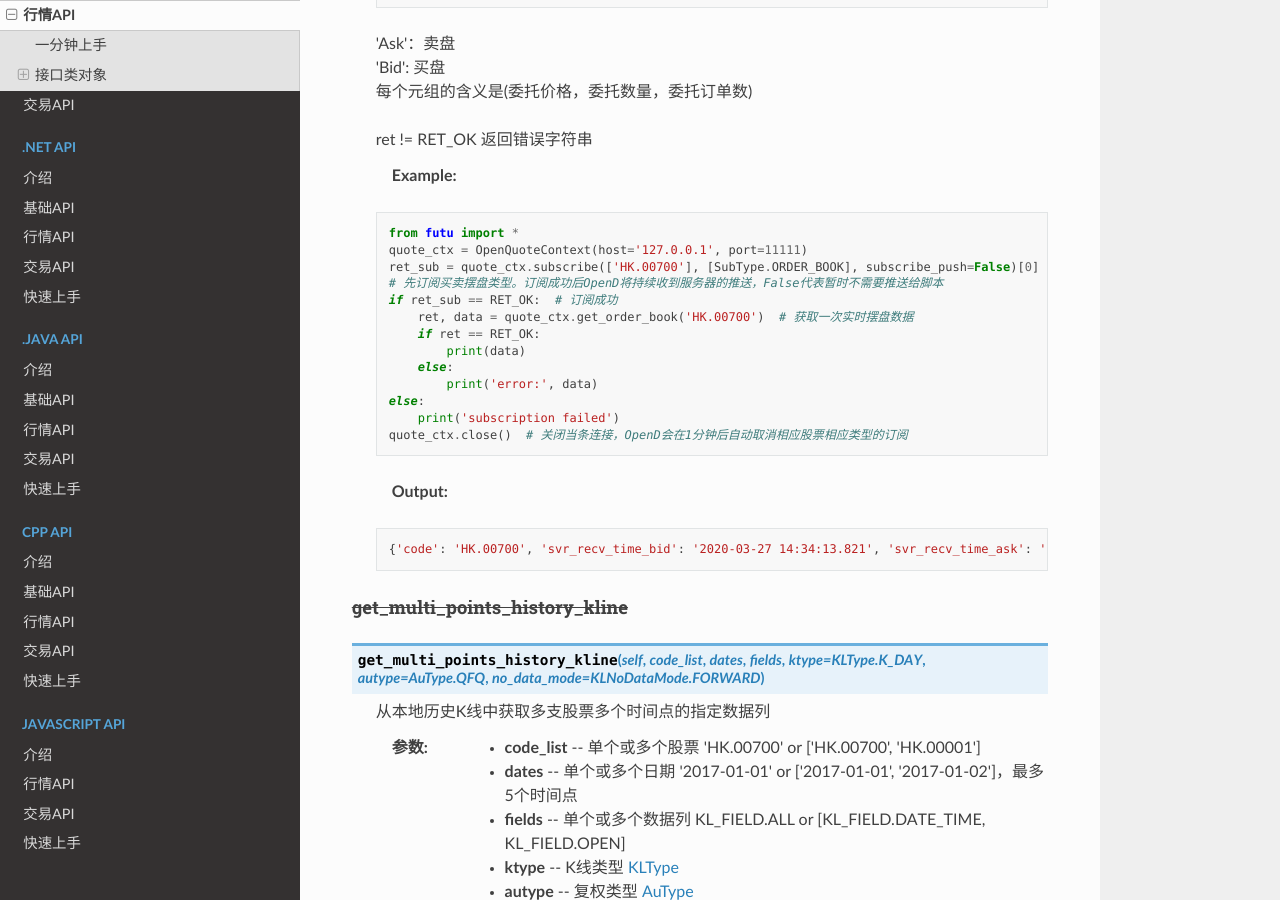
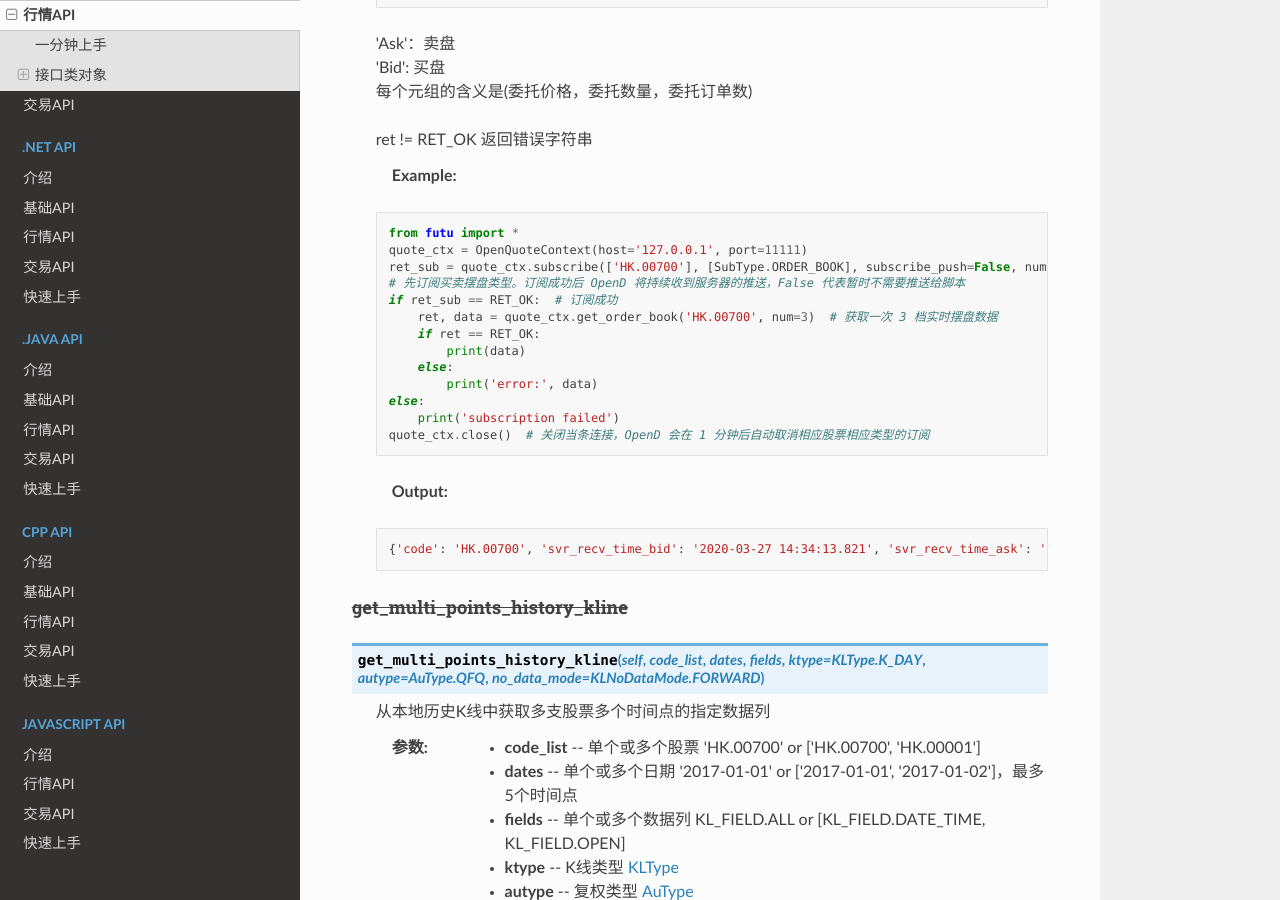
Before and after one commit to FutunnOpen/futu-api-doc, a Sphinx documentation site: the page built from doc_maker/source/api/Quote_API.rst, in a window 1280 px wide and 900 px high, scrolled down 31506 px. Built offline with Sphinx 7.4.7 and the Read the Docs theme 2.0.0, drawn with Linux system fonts in a browser that asks for light colours; some of the changed lines change nothing that is shown; some of the changed text lies outside the part shown.

Commit message:
fix 修改SF行情二期之后的get_order_book摆盘数据的example示例代码增加参数。

```diff
--- a/doc_maker/source/api/Quote_API.rst
+++ b/doc_maker/source/api/Quote_API.rst
@@ -1509,23 +1509,23 @@ get_order_book
 
     from futu import *
     quote_ctx = OpenQuoteContext(host='127.0.0.1', port=11111)
-    ret_sub = quote_ctx.subscribe(['HK.00700'], [SubType.ORDER_BOOK], subscribe_push=False)[0]
-    # 先订阅买卖摆盘类型。订阅成功后OpenD将持续收到服务器的推送，False代表暂时不需要推送给脚本
+    ret_sub = quote_ctx.subscribe(['HK.00700'], [SubType.ORDER_BOOK], subscribe_push=False, num=10)[0]
+    # 先订阅买卖摆盘类型。订阅成功后 OpenD 将持续收到服务器的推送，False 代表暂时不需要推送给脚本
     if ret_sub == RET_OK:  # 订阅成功
-        ret, data = quote_ctx.get_order_book('HK.00700')  # 获取一次实时摆盘数据
+        ret, data = quote_ctx.get_order_book('HK.00700', num=3)  # 获取一次 3 档实时摆盘数据
         if ret == RET_OK:
             print(data)
         else:
             print('error:', data)
     else:
         print('subscription failed')
-    quote_ctx.close()  # 关闭当条连接，OpenD会在1分钟后自动取消相应股票相应类型的订阅
-
- :Output:
-
- .. code:: python
-
-    {'code': 'HK.00700', 'svr_recv_time_bid': '2020-03-27 14:34:13.821', 'svr_recv_time_ask': '', 'Bid': [(384.2, 15400, 6), (384.0, 3700, 7), (383.8, 6600, 10), (383.6, 12700, 11), (383.4, 9700, 7), (383.2, 25400, 10), (383.0, 64900, 8), (382.8, 14000, 4), (382.6, 14000, 4), (382.4, 22600, 5)], 'Ask': [(384.4, 3000, 9), (384.6, 25800, 23), (384.8, 19100, 27), (385.0, 311000, 332), (385.2, 9200, 23), (385.4, 17300, 23), (385.6, 7000, 17), (385.8, 17300, 32), (386.0, 115700, 230), (386.2, 13300, 11)]}
+    quote_ctx.close()  # 关闭当条连接，OpenD 会在 1 分钟后自动取消相应股票相应类型的订阅
+
+ :Output:
+
+ .. code:: python
+
+    {'code': 'HK.00700', 'svr_recv_time_bid': '2020-03-27 14:34:13.821', 'svr_recv_time_ask': '', 'Bid': [(384.2, 15400, 6, {}), (384.0, 3700, 7, {}), (383.8, 6600, 10, {})], 'Ask': [(384.4, 3000, 9, {}), (384.6, 25800, 23, {}), (384.8, 19100, 27, {})]}
 
 :strike:`get_multi_points_history_kline`
 ~~~~~~~~~~~~~~~~~~~~~~~~~~~~~~~~~~~~~~~~~~~~~~~~~~~~~~~~~~~~~~~~~~~~
```
